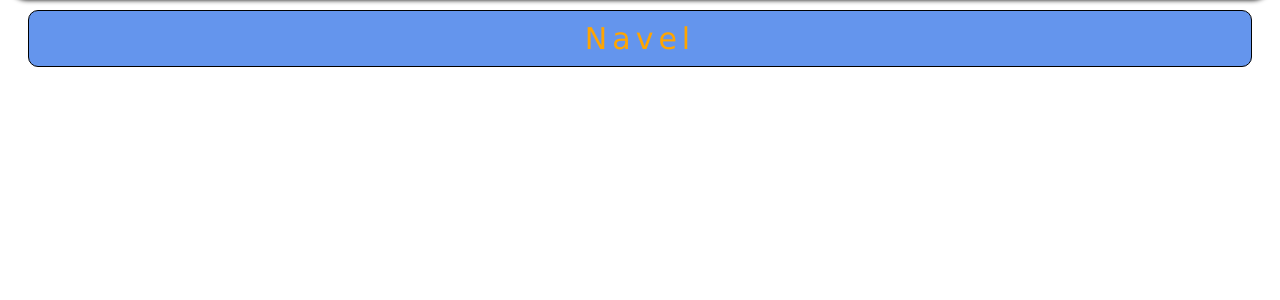
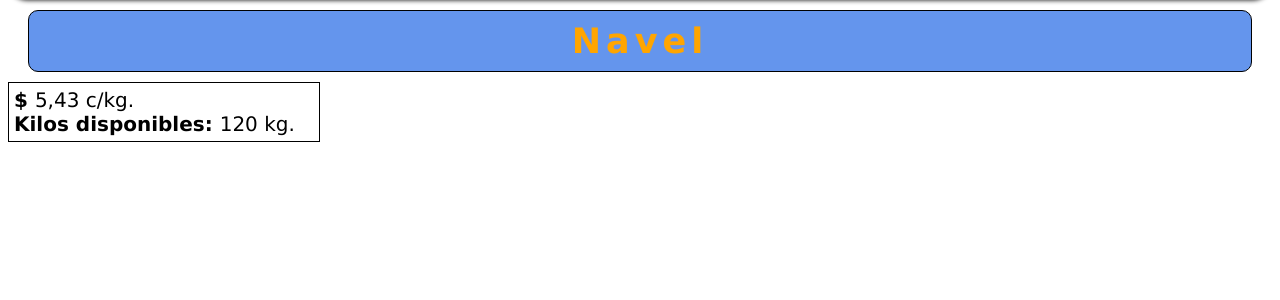
Before and after one commit to ingGibran/orange.buy, a Django app: page /tienda/menu/ in a window 1280 px wide; the page is wider, and only the part inside the window is pictured. Shown: the part 109-409 px from the top of that part. Run offline with Django 5.2, Linux system fonts and the light colour scheme; a user stored in the database is signed in; data comes from the database, SQL or seed files in the repository; both versions use the stored data as it was after the commit.

Commit message:
Mostrar productos en menu tienda

```diff
--- a/tienda/forms.py
+++ b/tienda/forms.py
@@ -7,7 +7,7 @@ class AgregarProductoForm(forms.ModelForm):
                         widget=forms.Select(
                             attrs={'class':'form'}
                         ))
-    precio_por_kilo = forms.FloatField(label='Precio por Kilo:',
+    precio_por_kilo = forms.DecimalField(label='Precio por Kilo:',
                         widget=forms.NumberInput(
                             attrs={'class':'form', 'min':'0'}
                         ))
--- a/tienda/templates/tienda/menu.html
+++ b/tienda/templates/tienda/menu.html
@@ -44,14 +44,21 @@
         }
         .tipo {
             text-align: center;
-            font-size: 30px;
+            font-size: 35px;
             letter-spacing: 5px;
+            font-weight: bold;
             color: orange;
             background-color: cornflowerblue;
             border: 1px black solid;
             border-radius: 10px;
             margin: 10px 20px 10px 20px;
             padding: 10px;
+        }
+        .producto {
+            border: 1px solid black;
+            width: 300px;
+            padding: 5px;
+            font-size: 20px;
         }
     </style>
 </head>
@@ -66,9 +73,19 @@
         <a class="referencia" href="{% url 'menu_tienda' %}" style="color:red">Cerrar Sesión</a>
     </div>
 
+    {% if not valencia and not navel and not sanguinea and not otra %}
+        <p style="margin: 50px; text-align: center; color: orange; font-size: 20px;">Lo sentimos. Por el momento no hay ofertas disponibles. :(</p>
+    {% endif %}
+
     {% if valencia %}
         <div class="tipo">
             Valencia
+        </div>
+        <div class="producto">
+            {% for producto in valencia %}
+                <strong>$ </strong>{{ producto.precio_por_kilo }} c/kg.<br>
+                <strong>Kilos disponibles: </strong> {{ producto.kilos_disponibles}} kg.
+            {% endfor %}
         </div>
     {% endif %}
 
@@ -76,11 +93,23 @@
         <div class="tipo">
             Navel
         </div>
+        <div class="producto">
+            {% for producto in navel %}
+                <strong>$ </strong>{{ producto.precio_por_kilo }} c/kg.<br>
+                <strong>Kilos disponibles: </strong> {{ producto.kilos_disponibles}} kg.
+            {% endfor %}
+        </div>
     {% endif %}
 
     {% if sanguinea %}
         <div class="tipo">
             Sanguinea
+        </div>
+        <div class="producto">
+            {% for producto in sanguinea %}
+                <strong>$ </strong>{{ producto.precio_por_kilo }} c/kg.<br>
+                <strong>Kilos disponibles: </strong> {{ producto.kilos_disponibles}} kg.
+            {% endfor %}
         </div>
     {% endif %}
 
@@ -88,6 +117,12 @@
         <div class="tipo">
             Otros tipos
         </div>
+        <div class="producto">
+            {% for producto in otra %}
+                <strong>$ </strong>{{ producto.precio_por_kilo }} c/kg.<br>
+                <strong>Kilos disponibles: </strong> {{ producto.kilos_disponibles}} kg.
+            {% endfor %}
+        </div>
     {% endif %}
 
 </body>
```
Also changed, not shown: db.sqlite3.
